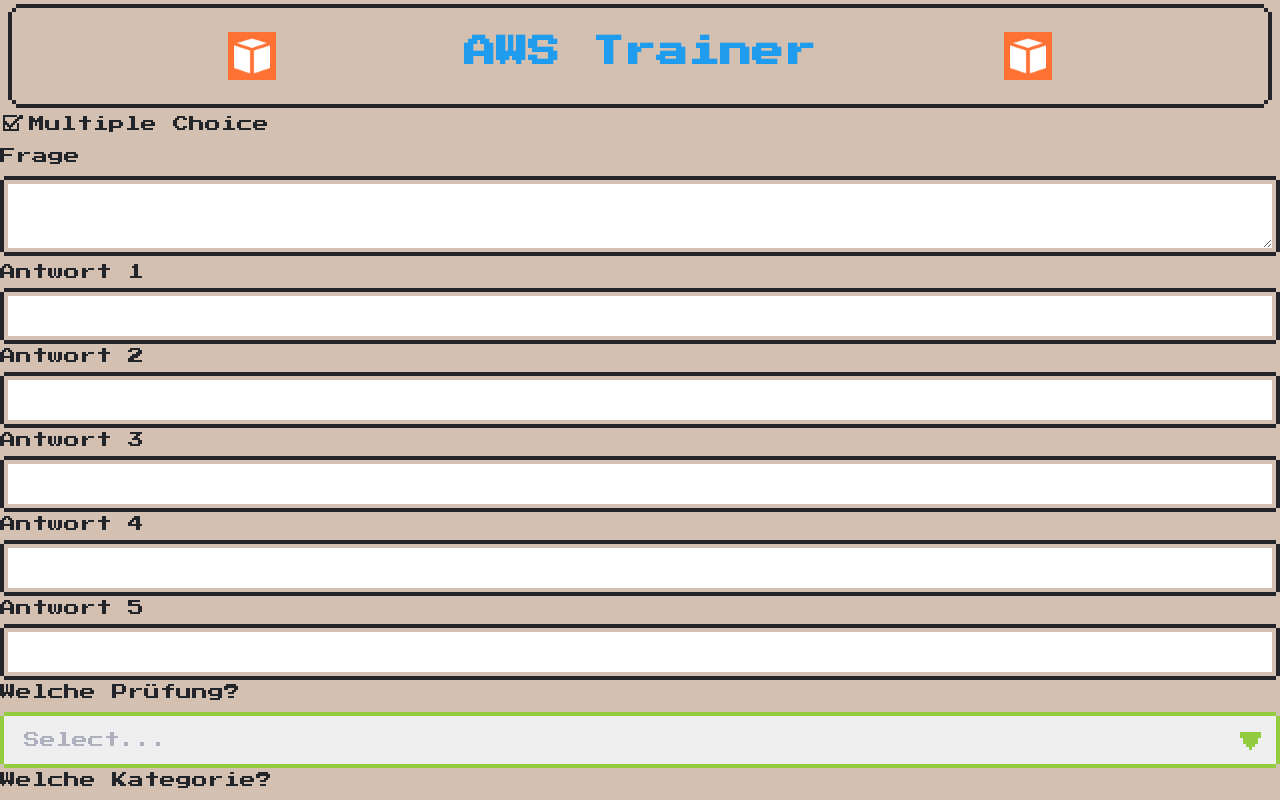
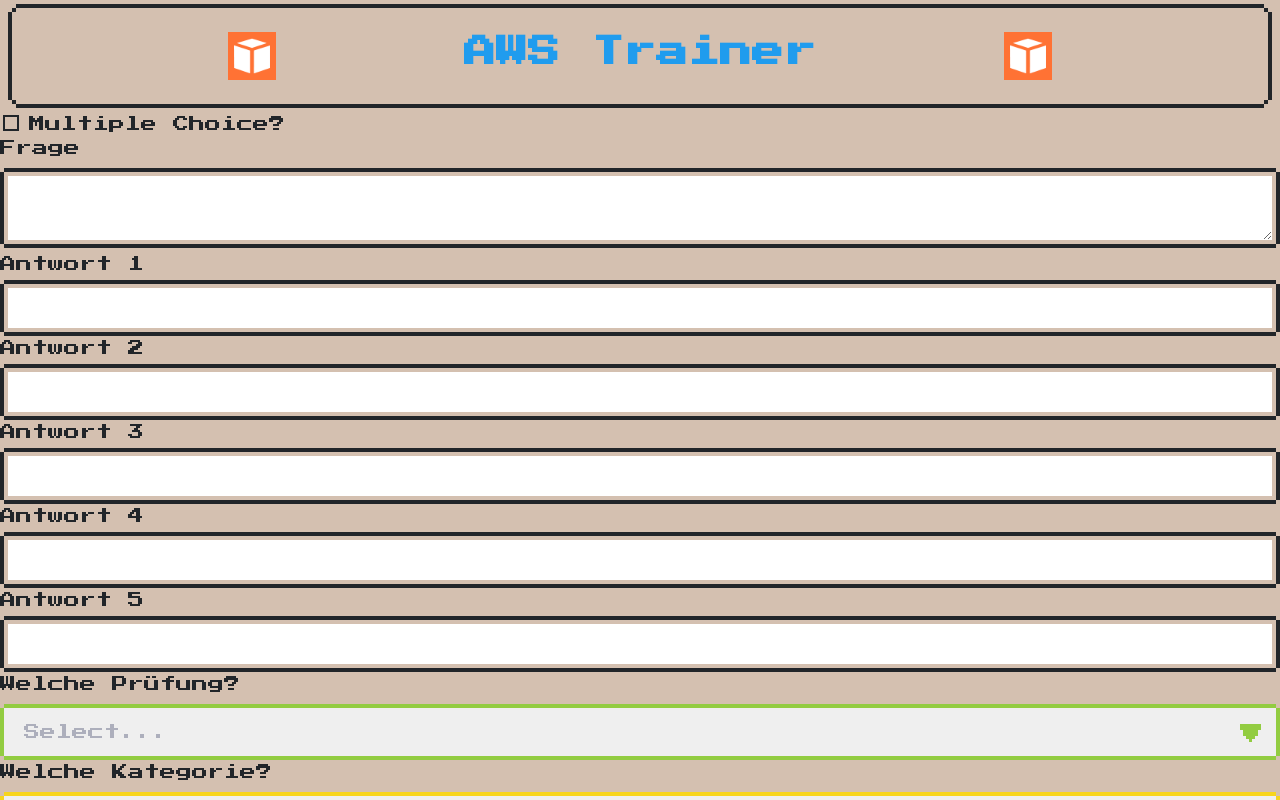
Before and after one commit to zeagoldgh/AWSTrainer, a React (Create React App) app in the folder frontend/: page /add in a window 1280 px wide. Shown: the top 800 px of the page. Built offline with nearby package versions, Linux system fonts and the light colour scheme; sample sign-in values are in the browser's storage.

Commit message:
toggle multi-single answer

```diff
--- /dev/null
+++ b/frontend/src/components/Common/Checkbox.tsx
@@ -0,0 +1,20 @@
+import React from "react";
+
+interface CheckboxProps{
+    toggle : ()=>void,
+    text : string,
+    isChecked : boolean
+}
+
+export default function Checkbox({toggle,text,isChecked}:CheckboxProps){
+    return(
+        <div onClick={toggle}>
+            <input
+                type="checkbox"
+                className="nes-checkbox"
+                checked={isChecked}
+            />
+            <span>{text}</span>
+        </div>
+    )
+}
--- a/frontend/src/components/CreateQuestion/AddQuestion.tsx
+++ b/frontend/src/components/CreateQuestion/AddQuestion.tsx
@@ -1,14 +1,16 @@
 import TextArea from "./TextArea";
-import React from "react";
+import React, {useState} from "react";
 import '../../font.css'
+import Checkbox from "../Common/Checkbox";
 
 export default function AddQuestion(){
+
+    const [multi, setMulti] = useState(false)
+
+
     return(
         <div>
-            <label>
-                <input type="checkbox" className="nes-checkbox" checked/>
-                <span>Multiple Choice</span>
-            </label>
+            <Checkbox text={'Multiple Choice?'} isChecked={multi} toggle={()=>setMulti(!multi)}/>
             <TextArea/>
             <div className="nes-field">
                 <label htmlFor="name_field">Antwort 1</label>
```
